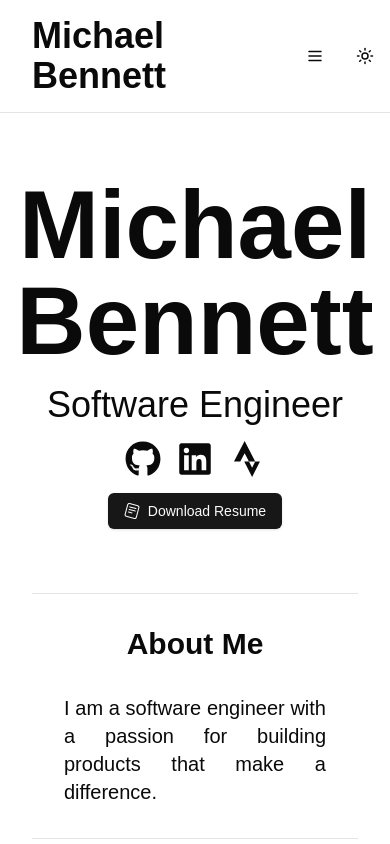
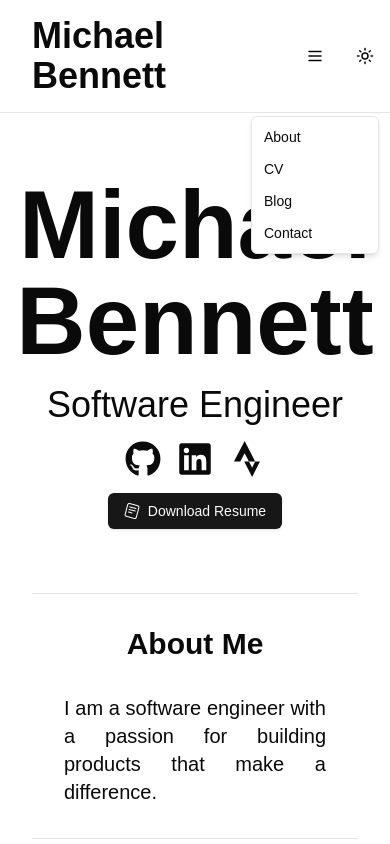
Before and after one commit to michaelbennett99/michaeldabennett.com, a Next.js app: page / in a window 390 px wide. Both pictures are taken after a click on the button 315 px from the left and 56 px from the top of the page. Shown: the top 844 px of the page. Built offline with nearby package versions, Linux system fonts and the light colour scheme.

Commit message:
add dropdown content and dropdown link to redirect

```diff
--- a/src/app/_components/layout/header.tsx
+++ b/src/app/_components/layout/header.tsx
@@ -1,13 +1,19 @@
 import { usePathname } from "next/navigation";
 import Link from "next/link";
 
+import { LuMenu } from "react-icons/lu";
+
 import { cn } from "@/lib/utils";
+import {
+  DropdownMenu,
+  DropdownMenuContent,
+  DropdownMenuItem,
+  DropdownMenuTrigger,
+} from "@/components/ui/dropdown-menu";
+import DarkModeToggle from "@/app/_components/layout/dark_mode_toggle";
+import NavButton from "./nav_button";
 import NavLink from "@/components/nav_link";
-import DarkModeToggle from "@/app/_components/layout/dark_mode_toggle";
-import { DropdownMenu, DropdownMenuTrigger } from "@/components/ui/dropdown-menu";
-import { LuMenu } from "react-icons/lu";
-import NavButton from "./nav_button";
-
+import DropdownLink from "@/components/dropdown_link";
 export default function Header() {
   const pathname = usePathname();
 
@@ -39,6 +45,20 @@ export default function Header() {
               <LuMenu />
             </NavButton>
           </DropdownMenuTrigger>
+          <DropdownMenuContent>
+            <DropdownMenuItem>
+              <DropdownLink href="/about">About</DropdownLink>
+            </DropdownMenuItem>
+            <DropdownMenuItem>
+              <DropdownLink href="/cv">CV</DropdownLink>
+            </DropdownMenuItem>
+            <DropdownMenuItem>
+              <DropdownLink href="/blog">Blog</DropdownLink>
+            </DropdownMenuItem>
+            <DropdownMenuItem>
+              <DropdownLink href="/contact">Contact</DropdownLink>
+            </DropdownMenuItem>
+          </DropdownMenuContent>
         </DropdownMenu>
         <DarkModeToggle />
       </nav>
--- /dev/null
+++ b/src/components/dropdown_link.tsx
@@ -0,0 +1,13 @@
+import Link from "next/link";
+
+import { Button } from "@/components/ui/button";
+
+export default function DropdownLink(
+  { children, href }: Readonly<{ children: React.ReactNode; href: string }>
+) {
+  return (
+    <Link href={href} className="w-full">
+      {children}
+    </Link>
+  );
+}
```
